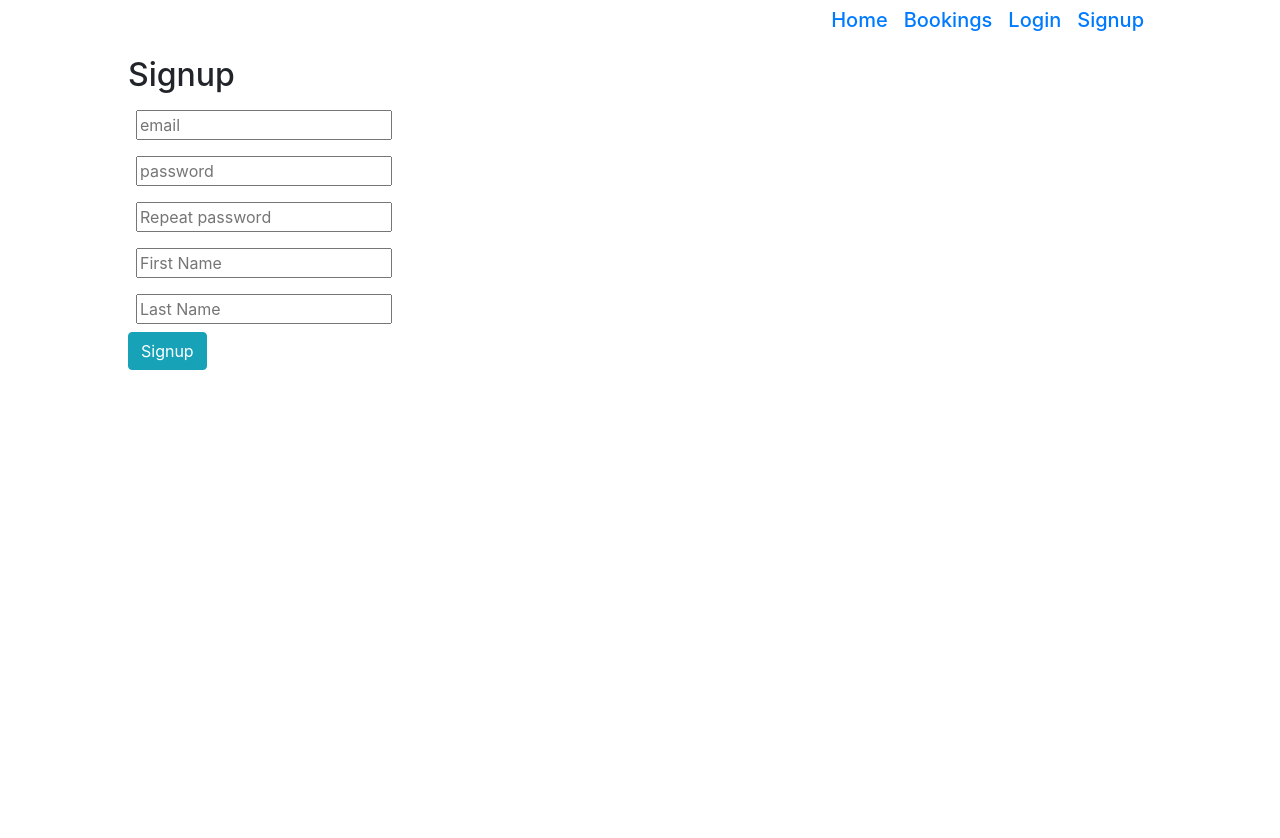
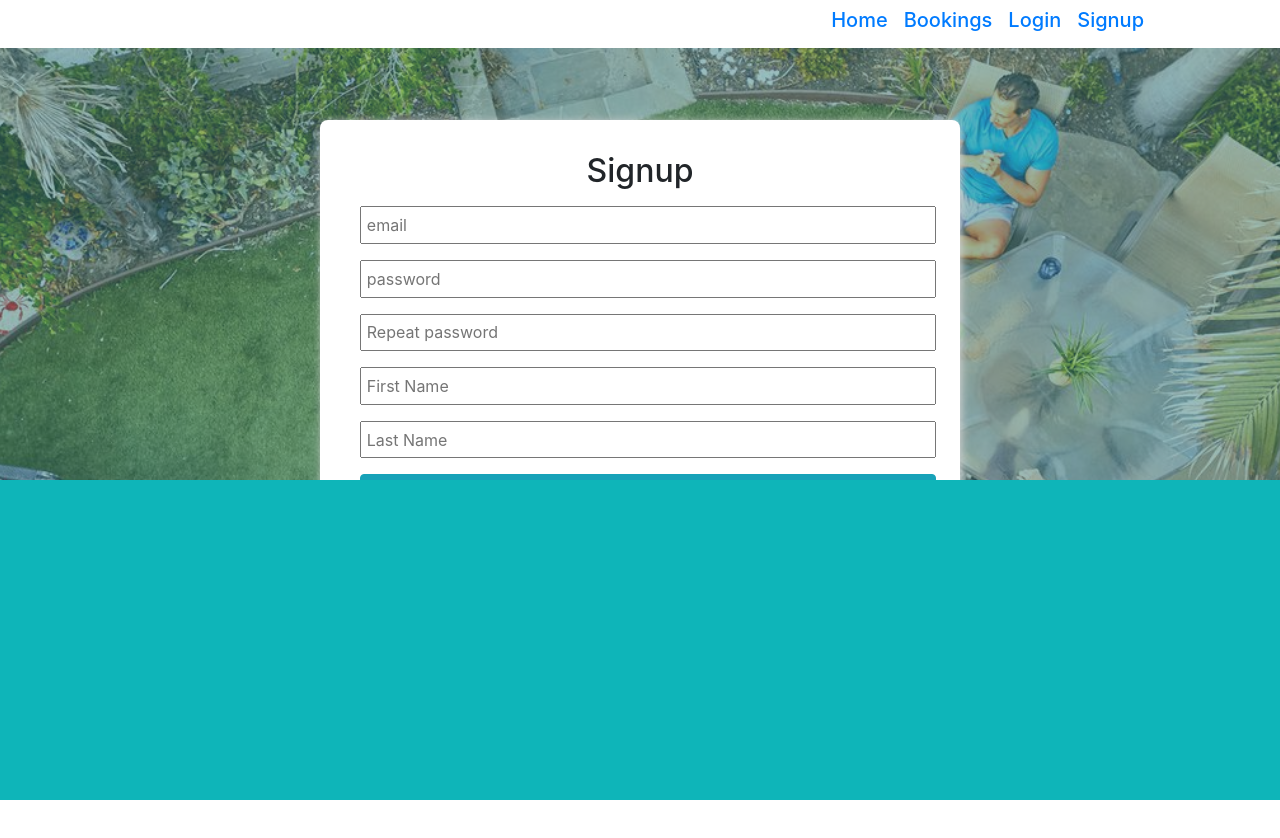
Before and after one commit to sofistoyanova/holiday-houses, a React (Create React App) app in the folder root/client/: page /signup in a window 1280 px wide. Shown: the top 838 px of the page. After the commit the page ends 800 px from the top, so only its background shows below. Built offline with nearby package versions, Linux system fonts and the light colour scheme.

Commit message:
design for login and sign up

```diff
--- a/root/client/src/index.css
+++ b/root/client/src/index.css
@@ -20,9 +20,13 @@ h3 {
   color:#3B8182
 
 }
-button{
+button, .button{
+  font-size: 2rem;
   border: none;
   border-radius: 0.3rem!important;
+  font-size: 1.2rem;
+  padding: 0.5rem 1rem;
+
 }
 button.white {
   background-color: white;
@@ -32,6 +36,7 @@ button.blue {
   color: white;
   background-color:#0EB5B9;
   border: none;
+
 }
 .white{
   color: white;
@@ -62,7 +67,7 @@ button.blue {
 }
 .form-container {
   width: 100%;
-  height: 50rem;;
+  height: auto;
 }
 .search-input-wrapper.btn {
   display: flex;
@@ -77,6 +82,7 @@ button.blue {
   top: 3rem;
   left: 0;
   right: 0;
+  min-height: 37rem;
 }
 .hero-overlay {
   background-color: #3B8182;
@@ -86,16 +92,22 @@ button.blue {
   left: 0;
   right: 0;
   bottom: 0;
+  min-height: 37rem;
+
 }
 .hero-image {
   width: 100%;
   object-fit: cover;
+  min-height: 37rem;
+}
+.hero-image-pos-rel {
+  height: 37rem;
 }
 
 /* ////////////////////////////////////////////// */
 .main-filter {
   background-color: white;
-  margin-top: 25rem;
+  margin-top: -4rem;
   padding: 3rem 2rem;
   border-radius: 0.5rem;
   box-shadow: 0.1rem 0.1rem 0.5rem lightgrey;
@@ -150,6 +162,9 @@ button.blue {
   max-height: 25rem;
   object-fit: cover;
 }
+.middle-container .hero-overlay {
+  min-height: 25rem;
+}
 
 .middle-container-text {
   position: absolute;
@@ -189,7 +204,29 @@ button.blue {
   right: 0;
 }
 
+.fixed-footer {
+  position: absolute;
+  bottom: 20rem;
+  left: 0;
+  right: 0;
+}
 /* ////////////////////////////////////////////// */
+.login-container, .signup-container {
+  background-color: white;
+  padding: 2rem;
+  border-radius: 0.5rem;
+  box-shadow: 0.1rem 0.1rem 0.5rem lightgrey;
+  max-width: 40rem;
+  margin: auto;
+  margin-top: 5rem;
 
+}
+.login-container .input, .signup-container .input {
+  width: 100%;
+  padding: 0.3rem;
+}
+.login-container h2, .signup-container h2 {
+  text-align: center;
+}
 
 /* ////////////////////////////////////////////// */
--- a/root/client/src/pages/Home.js
+++ b/root/client/src/pages/Home.js
@@ -15,6 +15,7 @@ const Home = (props) => {
   return (
     <div>
         <HeroImage></HeroImage>
+        <div className="hero-image-pos-rel"></div>
         <MainFilter></MainFilter>
         <HomeSpaces></HomeSpaces>
         <HomePerfectPlace></HomePerfectPlace>
--- a/root/client/src/pages/Login.js
+++ b/root/client/src/pages/Login.js
@@ -1,7 +1,8 @@
 import React from 'react';
 import { useState } from 'react';
 import { useHistory } from 'react-router-dom';
-
+import HeroImage from '../components/top/HeroImage.js'
+import Footer from '../components/Footer.js'
 const Login = (props) => {
 
   const [ email, setEmail ] = useState("");
@@ -38,11 +39,13 @@ const Login = (props) => {
   }
 
   return (
-    <div className="form-container">
-      <h2>login </h2>
+	  <div className="login-page">
+		<HeroImage></HeroImage>
+		<div className="form-container login-container">
+		<h2>Login </h2>
 		<form className="d-flex align-items-start flex-column">
 			<input
-        className="m-2"
+			className="m-2 input"
 			type="text"
 			name="email"
 			placeholder="email"
@@ -51,7 +54,7 @@ const Login = (props) => {
 			required />
 
 			<input
-        className="m-2"
+			className="m-2 input"
 			type="password"
 			name="password"
 			placeholder="password"
@@ -60,7 +63,7 @@ const Login = (props) => {
 			required />
 
 			<input
-        className="m-2"
+			className="m-2 input btn btn-info"
 			type="button"
 			onClick={login}
 			value="login"></input>
@@ -69,6 +72,10 @@ const Login = (props) => {
 		<br></br>
 			{/* <Link to='/forgot-password'>Did you forgot you password?</Link><br></br>
 			<Link to='/signup'>Sign up instead?</Link> */}
+			<div className="fixed-footer">
+				<Footer></Footer>
+			</div>
+		</div>
 	</div>
   )
 }
--- a/root/client/src/pages/Signup.js
+++ b/root/client/src/pages/Signup.js
@@ -1,6 +1,8 @@
 import React, { useState } from 'react'
 import { useHistory } from 'react-router-dom';
 // import {Link, useHistory, useLocation } from "react-router-dom"
+import HeroImage from '../components/top/HeroImage.js'
+import Footer from '../components/Footer.js'
 
 const Signup = (props) => {
 
@@ -40,10 +42,12 @@ const Signup = (props) => {
   }
 
   return (
-    <div className="form-container">
+    <div className="signup-page">
+      <HeroImage></HeroImage>
+      <div className="form-container signup-container">
         <h2>Signup</h2>
         <form className="d-flex align-items-start flex-column">
-          <input className="m-2"
+            <input className="m-2 input"
             type="text"
             name="email"
             placeholder="email"
@@ -51,7 +55,7 @@ const Signup = (props) => {
             onChange={e => setEmail(e.target.value)}
             required />
 
-          <input className="m-2"
+            <input className="m-2 input"
             type="password"
             name="password"
             placeholder="password"
@@ -59,7 +63,7 @@ const Signup = (props) => {
             onChange={e => setPassword(e.target.value)}
             required />
 
-          <input className="m-2"
+            <input className="m-2 input"
             type="password"
             name="repeatPassword"
             placeholder="Repeat password"
@@ -67,7 +71,7 @@ const Signup = (props) => {
             onChange={e => setRepeatPassword(e.target.value)}
             required />
 
-          <input className="m-2"
+            <input className="m-2 input"
             type="text"
             name="firstName"
             placeholder="First Name"
@@ -75,7 +79,7 @@ const Signup = (props) => {
             onChange={e => setFirstName(e.target.value)}
             required />
 
-          <input className="m-2"
+            <input className="m-2 input"
             type="text"
             name="lastName"
             placeholder="Last Name"
@@ -83,15 +87,19 @@ const Signup = (props) => {
             onChange={e => setLastName(e.target.value)}
             required />
 
-          <input className="m-2"
+            <input
             type="submit"
-          className="btn btn-info"
+            className="m-2 input btn btn-info"
             value="Signup"
             onClick={Signup}/>
         </form>
         <br></br>
           {/* <Link to='/forgot-password'>Did you forgot you password?</Link><br></br>
           <Link to='/signup'>Sign up instead?</Link> */}
+          <div className="fixed-footer">
+				<Footer></Footer>
+			</div>
+      </div>
     </div>
   )
 }
```
Lines whose indentation alone changed are shown as unchanged.
